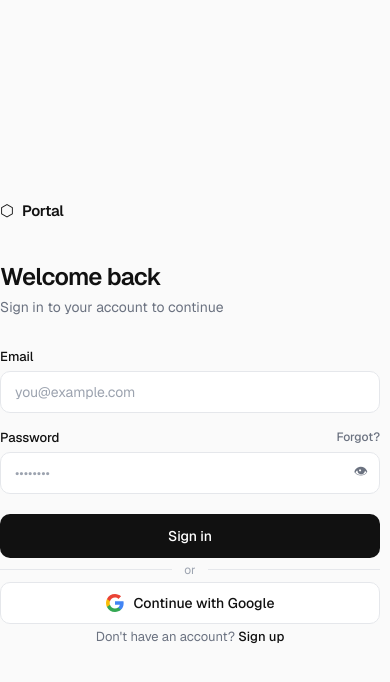
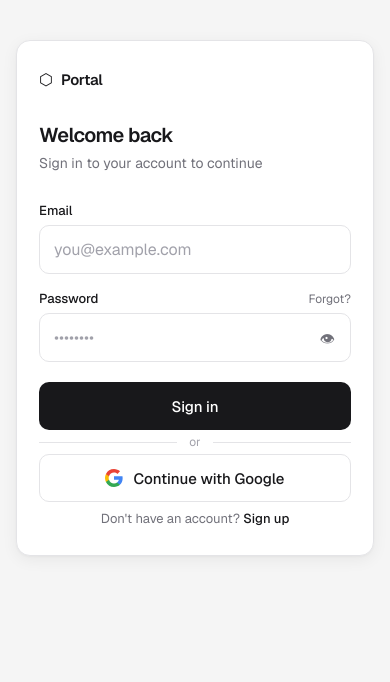
Before and after one commit to aditya303030/auth_portal, a Next.js app: page /login in a window 390 px wide. Shown: the top 682 px of the page. Built offline with nearby package versions, Linux system fonts and the light colour scheme; no server answers.

Commit message:
made changes to ui

```diff
--- a/app/globals.css
+++ b/app/globals.css
@@ -1,110 +1,52 @@
-@import url('https://fonts.googleapis.com/css2?family=Geist:wght@300;400;500;600&family=Geist+Mono:wght@400;500&display=swap');
+@import url('https://fonts.googleapis.com/css2?family=Geist:wght@300;400;500;600&display=swap');
 
 *, *::before, *::after { box-sizing: border-box; margin: 0; padding: 0; }
 
 :root {
-  --bg: #fafafa;
+  --bg: #f5f5f5;
   --surface: #ffffff;
-  --border: #e5e7eb;
-  --border-focus: #111111;
-  --text: #111111;
-  --text-muted: #6b7280;
-  --text-placeholder: #9ca3af;
-  --accent: #111111;
+  --border: #e4e4e7;
+  --border-focus: #18181b;
+  --text: #18181b;
+  --text-muted: #71717a;
+  --text-placeholder: #a1a1aa;
+  --accent: #18181b;
   --accent-text: #ffffff;
   --error: #dc2626;
   --radius: 10px;
-  --radius-lg: 16px;
 }
 
 html, body {
   min-height: 100vh;
-  font-family: 'Geist', -apple-system, sans-serif;
+  font-family: 'Geist', -apple-system, BlinkMacSystemFont, sans-serif;
   background: var(--bg);
   color: var(--text);
   -webkit-font-smoothing: antialiased;
 }
 
-/* ─── Layout ─── */
+/* ─── Root centering ─── */
 .auth-root {
   min-height: 100vh;
-  display: grid;
-  grid-template-columns: 1fr 1fr;
-}
-
-/* Left panel — decorative */
-.auth-panel {
-  background: #f4f4f5;
-  display: flex;
-  align-items: flex-end;
-  padding: 48px;
-  position: relative;
-  overflow: hidden;
-}
-
-.auth-panel-inner {
-  position: relative;
-  z-index: 1;
-}
-
-.auth-panel-tag {
-  display: inline-block;
-  font-size: 11px;
-  font-weight: 500;
-  letter-spacing: 0.08em;
-  text-transform: uppercase;
-  color: var(--text-muted);
-  margin-bottom: 16px;
-}
-
-.auth-panel h2 {
-  font-size: 32px;
-  font-weight: 600;
-  letter-spacing: -0.03em;
-  line-height: 1.2;
-  color: var(--text);
-  max-width: 320px;
-}
-
-.auth-panel-deco {
-  position: absolute;
-  inset: 0;
   display: flex;
   align-items: center;
   justify-content: center;
-  pointer-events: none;
-}
-
-.deco-circle {
-  width: 340px;
-  height: 340px;
-  border-radius: 50%;
-  border: 1px solid #e4e4e7;
-  position: absolute;
-}
-
-.deco-circle:nth-child(2) { width: 220px; height: 220px; }
-.deco-circle:nth-child(3) { width: 100px; height: 100px; background: #e4e4e7; }
-
-/* Right panel — form */
-.auth-right {
-  display: flex;
-  flex-direction: column;
-  align-items: center;
-  justify-content: center;
-  padding: 48px 40px;
-  background: var(--surface);
+  padding: 24px 16px;
 }
 
 /* ─── Card ─── */
 .auth-card {
   width: 100%;
-  max-width: 380px;
-  animation: fadeUp 0.4s cubic-bezier(0.22, 1, 0.36, 1) both;
+  max-width: 420px;
+  background: var(--surface);
+  border: 1px solid var(--border);
+  border-radius: 16px;
+  padding: 40px 36px;
+  box-shadow: 0 1px 3px rgba(0,0,0,0.04), 0 4px 16px rgba(0,0,0,0.06);
+  animation: fadeUp 0.35s cubic-bezier(0.22, 1, 0.36, 1) both;
 }
 
 @keyframes fadeUp {
-  from { opacity: 0; transform: translateY(16px); }
+  from { opacity: 0; transform: translateY(12px); }
   to   { opacity: 1; transform: translateY(0); }
 }
 
@@ -113,23 +55,14 @@
   display: flex;
   align-items: center;
   gap: 8px;
-  margin-bottom: 40px;
+  margin-bottom: 32px;
 }
 
 .brand-mark {
-  width: 28px;
-  height: 28px;
+  width: 26px;
+  height: 26px;
   background: var(--accent);
   border-radius: 6px;
-  display: flex;
-  align-items: center;
-  justify-content: center;
-}
-
-.brand-mark svg {
-  width: 14px;
-  height: 14px;
-  fill: white;
 }
 
 .brand-name {
@@ -141,20 +74,21 @@
 
 /* ─── Header ─── */
 .auth-header {
-  margin-bottom: 32px;
+  margin-bottom: 28px;
 }
 
 .auth-header h1 {
-  font-size: 24px;
+  font-size: 22px;
   font-weight: 600;
   letter-spacing: -0.03em;
-  margin-bottom: 6px;
   color: var(--text);
+  margin-bottom: 5px;
 }
 
 .auth-header p {
   font-size: 14px;
   color: var(--text-muted);
+  line-height: 1.5;
 }
 
 /* ─── Form ─── */
@@ -183,6 +117,7 @@
   font-size: 12px;
   color: var(--text-muted);
   text-decoration: none;
+  font-weight: 400;
   transition: color 0.15s;
 }
 
@@ -199,13 +134,14 @@
   color: var(--text);
   outline: none;
   transition: border-color 0.15s, box-shadow 0.15s;
+  -webkit-appearance: none;
 }
 
 input::placeholder { color: var(--text-placeholder); }
 
 input:focus {
   border-color: var(--border-focus);
-  box-shadow: 0 0 0 3px rgba(17, 17, 17, 0.06);
+  box-shadow: 0 0 0 3px rgba(24, 24, 27, 0.07);
 }
 
 .input-wrap { position: relative; }
@@ -219,16 +155,15 @@
   background: none;
   border: none;
   cursor: pointer;
-  font-size: 14px;
+  font-size: 15px;
   color: var(--text-muted);
+  padding: 4px;
   display: flex;
   align-items: center;
-  transition: color 0.15s;
+  line-height: 1;
 }
 
-.toggle-pass:hover { color: var(--text); }
-
-/* ─── Strength ─── */
+/* ─── Password strength ─── */
 .strength-bar {
   display: flex;
   align-items: center;
@@ -243,16 +178,16 @@
 }
 
 .strength-seg {
-  height: 2px;
+  height: 3px;
   flex: 1;
   border-radius: 2px;
+  background: #e4e4e7;
   transition: background 0.3s;
 }
 
 .strength-label {
   font-size: 11px;
   font-weight: 500;
-  font-family: 'Geist Mono', monospace;
   min-width: 36px;
   text-align: right;
 }
@@ -268,7 +203,7 @@
   padding: 10px 14px;
 }
 
-/* ─── Buttons ─── */
+/* ─── Primary button ─── */
 .btn-primary {
   width: 100%;
   padding: 12px;
@@ -287,16 +222,18 @@
   min-height: 44px;
   letter-spacing: -0.01em;
   transition: opacity 0.15s, transform 0.12s;
+  -webkit-appearance: none;
 }
 
 .btn-primary:hover:not(:disabled) {
-  opacity: 0.85;
+  opacity: 0.82;
   transform: translateY(-1px);
 }
 
 .btn-primary:active:not(:disabled) { transform: translateY(0); }
 .btn-primary:disabled { opacity: 0.45; cursor: not-allowed; }
 
+/* ─── OAuth button ─── */
 .btn-oauth {
   width: 100%;
   padding: 11px;
@@ -312,19 +249,21 @@
   align-items: center;
   justify-content: center;
   gap: 10px;
+  min-height: 44px;
   transition: background 0.15s, border-color 0.15s;
+  -webkit-appearance: none;
 }
 
 .btn-oauth:hover {
-  background: var(--bg);
-  border-color: #d1d5db;
+  background: #fafafa;
+  border-color: #d4d4d8;
 }
 
 /* ─── Spinner ─── */
 .spinner {
   width: 16px;
   height: 16px;
-  border: 2px solid rgba(255, 255, 255, 0.3);
+  border: 2px solid rgba(255,255,255,0.25);
   border-top-color: white;
   border-radius: 50%;
   animation: spin 0.65s linear infinite;
@@ -355,7 +294,7 @@
   text-align: center;
   font-size: 13px;
   color: var(--text-muted);
-  margin-top: 4px;
+  margin-top: 8px;
 }
 
 .auth-switch a {
@@ -371,7 +310,7 @@
   font-size: 12px;
   color: var(--text-muted);
   line-height: 1.6;
-  margin-top: 4px;
+  margin-top: 8px;
 }
 
 .auth-terms a {
@@ -381,9 +320,31 @@
 
 .auth-terms a:hover { color: var(--text); }
 
-/* ─── Responsive ─── */
-@media (max-width: 768px) {
-  .auth-root { grid-template-columns: 1fr; }
-  .auth-panel { display: none; }
-  .auth-right { padding: 32px 24px; }
+/* ─── Mobile ─── */
+@media (max-width: 480px) {
+  .auth-root {
+    padding: 16px;
+    align-items: flex-start;
+    padding-top: 40px;
+  }
+
+  .auth-card {
+    padding: 28px 22px;
+    border-radius: 14px;
+  }
+
+  .auth-header h1 { font-size: 20px; }
+
+  .btn-primary,
+  .btn-oauth {
+    min-height: 48px;
+    font-size: 15px;
+  }
+
+  input {
+    font-size: 16px;
+    padding: 13px 14px;
+  }
+
+  .input-wrap input { padding-right: 44px; }
 }
```
